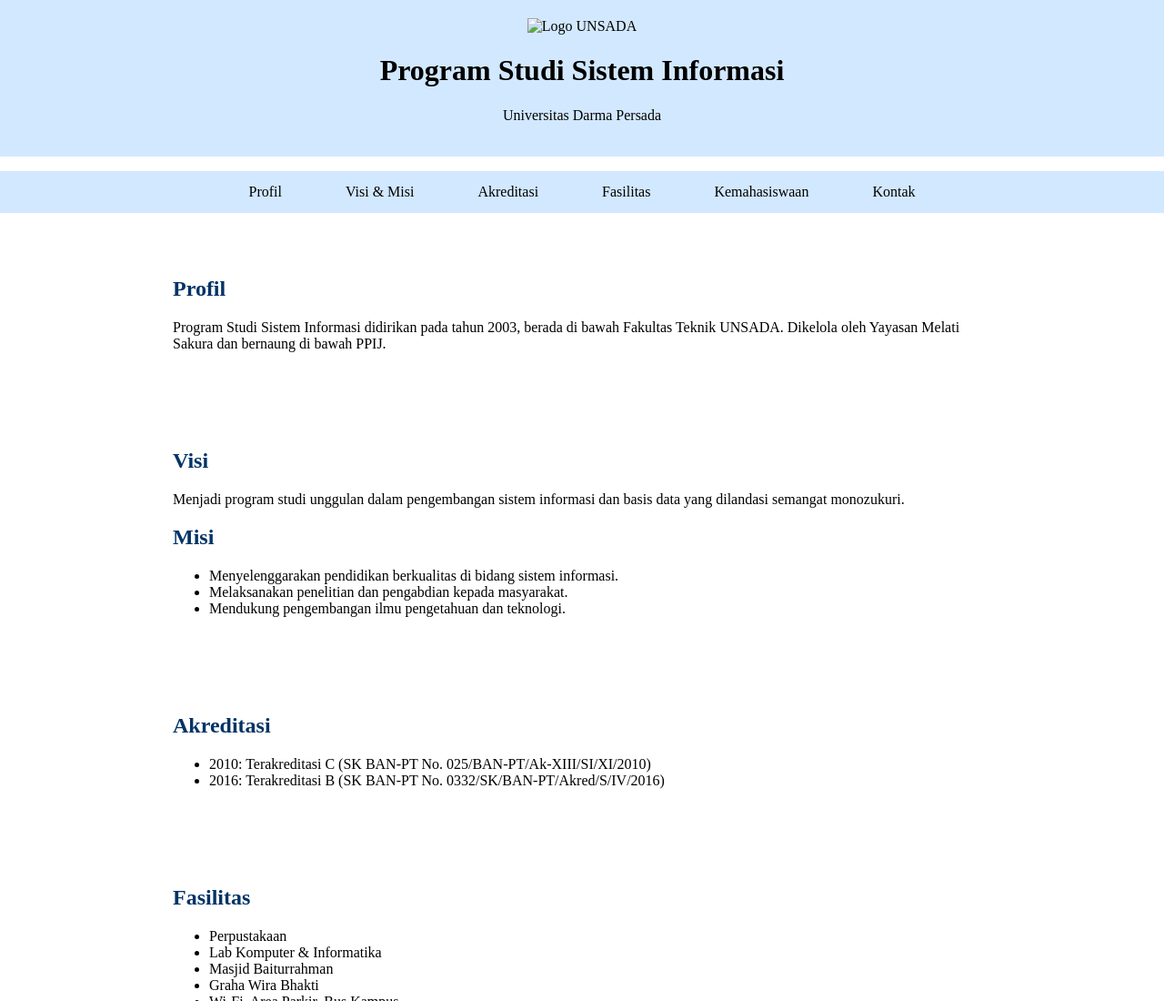
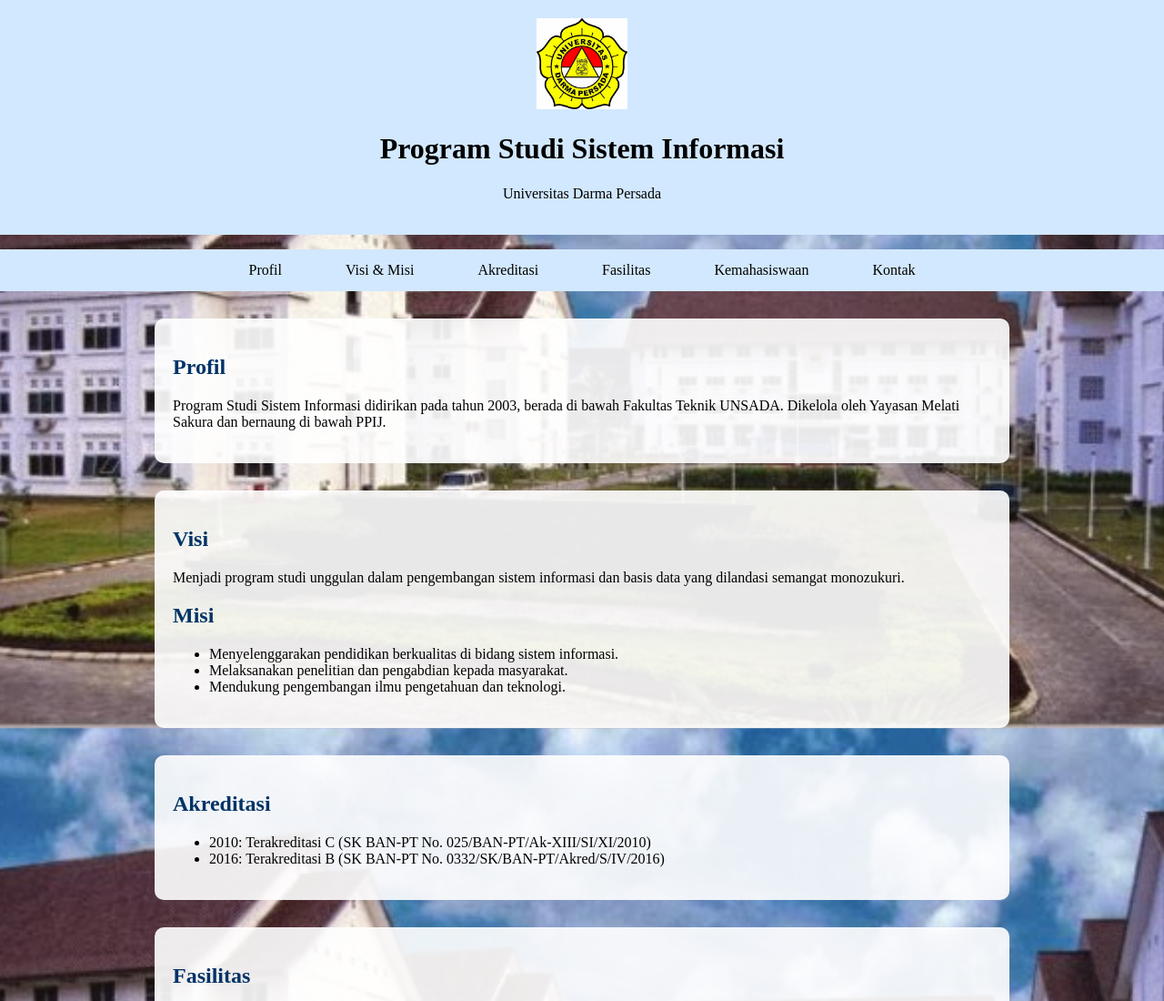
Before and after one commit to Sfslsblhysmn/shaffa0023, a plain HTML site: page index.html in a window 1280 px wide. Shown: the top 1100 px of the page at 91% size. Drawn offline with Linux system fonts and the light colour scheme.

Commit message:
Update index.html

```diff
--- a/index.html
+++ b/index.html
@@ -4,11 +4,11 @@
   <meta charset="UTF-8">
   <meta name="viewport" content="width=device-width, initial-scale=1.0">
   <title>Prodi Sistem Informasi UNSADA</title>
-  <link rel="shortcut icon" href="./image/favicon.ico">
+
   <style>
     body {
       font-family: 'Times New Roman', Times, serif;
-      background: url('image/unsada.jpg') no-repeat center center fixed;
+      background: url('unsada.jpg') no-repeat center center fixed;
       background-size: cover;
       margin: 0;
       padding: 0;
@@ -59,7 +59,7 @@
 <body>
 
 <header>
-  <img src="image/logo.jpg" alt="Logo UNSADA" width="100" height="100">
+  <img src="logo.jpg" alt="Logo UNSADA" width="100" height="100">
   <h1>Program Studi Sistem Informasi</h1>
   <p>Universitas Darma Persada</p>
 </header>
```
